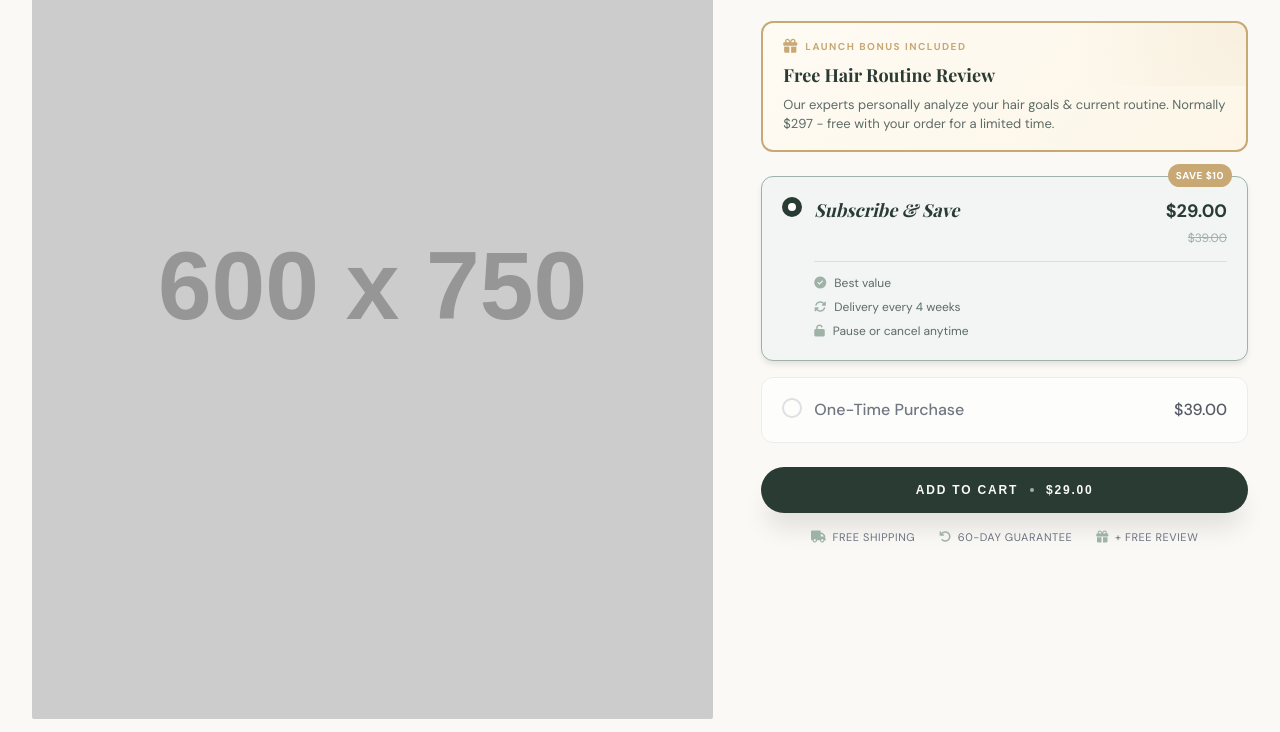
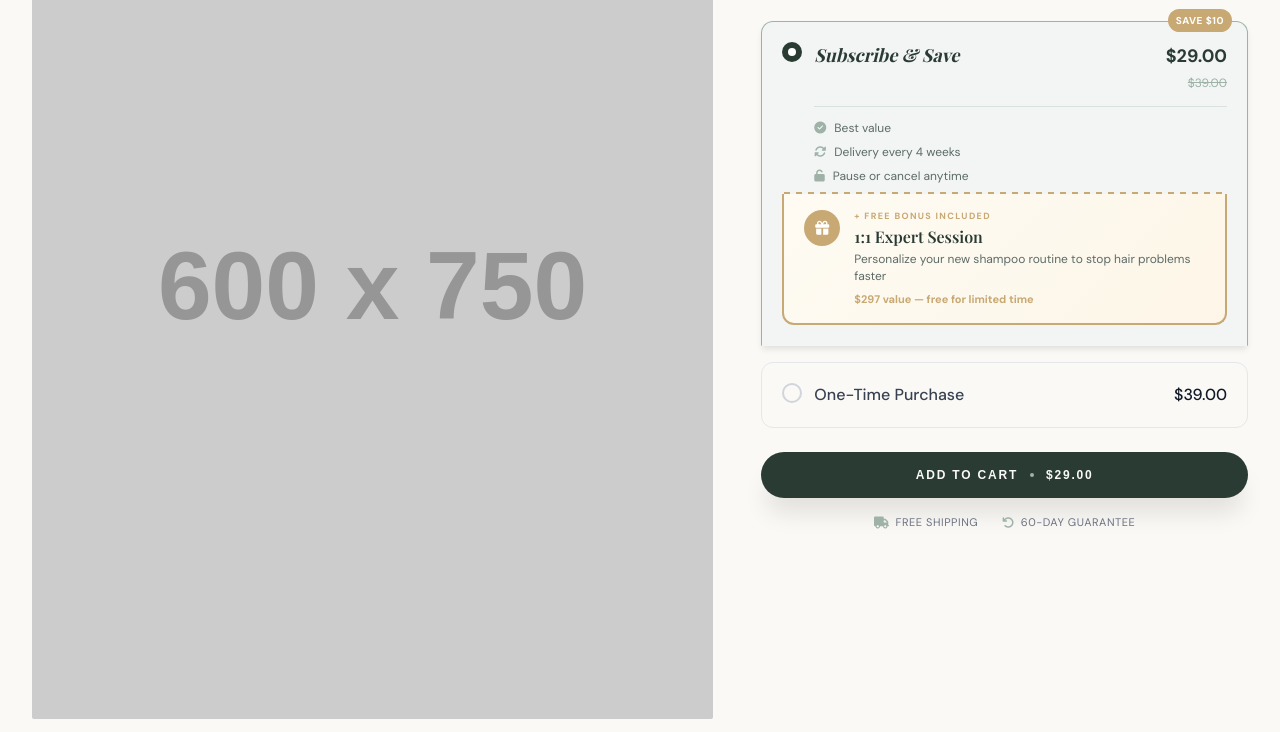
Before and after one commit to niklas-exitace/dualis-atf-experiments, a plain HTML site: page index.html in a window 1280 px wide. Shown: the part 325-1057 px from the top of the page. Drawn offline with nearby package versions, Linux system fonts and the light colour scheme; placeholder pictures from the web are drawn by us; a web font is replaced by a local one.

Commit message:
feat: attach offer box to selected purchase option (Pauline feedback)
Changes per Pauline's feedback:
- Removed floating offer box that looked like a selectable option
- Attached bonus box to each purchase option (only shows when selected)
- Bonus box moves with selection (subscribe vs one-time)
- Updated copy: 'Personalize your new shampoo routine to stop hair problems faster'
- Visual connector between option and bonus
- Smooth slide-down animation when switching

This makes it clear the free 1:1 session is INCLUDED with whichever option they choose.

🤖 Generated with [Claude Code](https://claude.com/claude-code)

Co-Authored-By: Claude Opus 4.5 <noreply@anthropic.com>

```diff
--- a/index.html
+++ b/index.html
@@ -3,18 +3,18 @@
 <head>
   <meta charset="UTF-8">
   <meta name="viewport" content="width=device-width, initial-scale=1.0">
-  <title>DUALIS - ATF Experiment A (Announcement Bar)</title>
+  <title>DUALIS - ATF Experiment B (Attached Offer)</title>
   <link href="https://cdnjs.cloudflare.com/ajax/libs/font-awesome/6.4.0/css/all.min.css" rel="stylesheet">
   <link href="https://fonts.googleapis.com/css2?family=DM+Sans:opsz,wght@9..40,300;9..40,400;9..40,500;9..40,700&family=Playfair+Display:ital,wght@0,400;0,600;0,700;1,400;1,600&display=swap" rel="stylesheet">
   <link rel="stylesheet" href="styles.css">
 </head>
 <body>
 
-<!-- EXPERIMENT A: Enhanced Announcement Bar with Offer -->
+<!-- EXPERIMENT B: Announcement Bar (simpler) -->
 <div class="dualis-announcement-bar dualis-announcement-bar--offer">
   <div class="announcement-offer">
     <span class="announcement-offer__badge">LAUNCH SPECIAL</span>
-    <span class="announcement-offer__text">Free Personalized Hair Routine Review ($297 value) with every order</span>
+    <span class="announcement-offer__text">Free 1:1 Expert Session ($297 value) included with every order</span>
     <span class="announcement-offer__timer">Limited time only</span>
   </div>
 </div>
@@ -77,23 +77,13 @@
           <p class="dualis-hero__subtitle">Two shampoos. One method for longer hair.</p>
         </div>
 
-        <!-- EXPERIMENT: Offer Box in Hero -->
-        <div class="hero-offer-box">
-          <div class="hero-offer-box__header">
-            <i class="fas fa-gift"></i>
-            <span>LAUNCH BONUS INCLUDED</span>
-          </div>
-          <div class="hero-offer-box__content">
-            <h4>Free Hair Routine Review</h4>
-            <p>Our experts personally analyze your hair goals & current routine. Normally $297 - free with your order for a limited time.</p>
-          </div>
-        </div>
+        <!-- Purchase Options with ATTACHED Offer Box -->
+        <div class="dualis-hero__purchase">
 
-        <!-- Purchase Options -->
-        <div class="dualis-hero__purchase">
+          <!-- Subscribe Option -->
           <label class="price-option price-option--selected">
             <input type="radio" name="purchase_type" value="subscribe" class="price-option__radio" checked>
-            <div class="price-option__container">
+            <div class="price-option__container price-option__container--with-bonus">
               <span class="price-option__badge">Save $10</span>
               <div class="price-option__content">
                 <div class="price-option__dot"></div>
@@ -112,16 +102,50 @@
                   </div>
                 </div>
               </div>
+
+              <!-- ATTACHED Bonus Box (only shows when this option selected) -->
+              <div class="price-option__bonus">
+                <div class="price-option__bonus-connector"></div>
+                <div class="price-option__bonus-content">
+                  <div class="price-option__bonus-icon">
+                    <i class="fas fa-gift"></i>
+                  </div>
+                  <div class="price-option__bonus-text">
+                    <span class="price-option__bonus-label">+ FREE BONUS INCLUDED</span>
+                    <span class="price-option__bonus-title">1:1 Expert Session</span>
+                    <span class="price-option__bonus-desc">Personalize your new shampoo routine to stop hair problems faster</span>
+                    <span class="price-option__bonus-value">$297 value — free for limited time</span>
+                  </div>
+                </div>
+              </div>
             </div>
           </label>
+
+          <!-- One-Time Option -->
           <label class="price-option">
             <input type="radio" name="purchase_type" value="onetime" class="price-option__radio">
-            <div class="price-option__container price-option__container--simple">
+            <div class="price-option__container price-option__container--with-bonus">
               <div class="price-option__content">
                 <div class="price-option__dot"></div>
                 <div class="price-option__details price-option__details--inline">
                   <span class="price-option__title--simple">One-Time Purchase</span>
                   <span class="price-option__price--simple">$39.00</span>
+                </div>
+              </div>
+
+              <!-- ATTACHED Bonus Box (only shows when this option selected) -->
+              <div class="price-option__bonus">
+                <div class="price-option__bonus-connector"></div>
+                <div class="price-option__bonus-content">
+                  <div class="price-option__bonus-icon">
+                    <i class="fas fa-gift"></i>
+                  </div>
+                  <div class="price-option__bonus-text">
+                    <span class="price-option__bonus-label">+ FREE BONUS INCLUDED</span>
+                    <span class="price-option__bonus-title">1:1 Expert Session</span>
+                    <span class="price-option__bonus-desc">Personalize your new shampoo routine to stop hair problems faster</span>
+                    <span class="price-option__bonus-value">$297 value — free for limited time</span>
+                  </div>
                 </div>
               </div>
             </div>
@@ -139,7 +163,6 @@
         <div class="hero-trust-badges">
           <span><i class="fas fa-truck"></i> Free Shipping</span>
           <span><i class="fas fa-undo"></i> 60-Day Guarantee</span>
-          <span><i class="fas fa-gift"></i> + Free Review</span>
         </div>
       </div>
     </div>
@@ -170,16 +193,21 @@
 <section class="section-padding bg-white" style="min-height: 50vh;">
   <div class="dualis-container text-center">
     <h2 class="section-title">Rest of page continues below...</h2>
-    <p class="section-subtitle">This is the ATF experiment preview - scroll up to see the offer treatment</p>
+    <p class="section-subtitle">This is the ATF experiment preview - the offer box now attaches to whichever option is selected</p>
   </div>
 </section>
 
 <script>
-  // Price selector
+  // Price selector - bonus box follows selection
   document.querySelectorAll('input[name="purchase_type"]').forEach(radio => {
     radio.addEventListener('change', function() {
+      // Update selected state
       document.querySelectorAll('.price-option').forEach(opt => opt.classList.remove('price-option--selected'));
       this.closest('.price-option').classList.add('price-option--selected');
+
+      // Update cart button price
+      const price = this.value === 'subscribe' ? '$29.00' : '$39.00';
+      document.querySelector('.dualis-hero__atc span:last-child').textContent = price;
     });
   });
 </script>
--- a/styles.css
+++ b/styles.css
@@ -640,3 +640,142 @@ h1, h2, h3, h4, .serif { font-family: var(--font-serif); }
   font-weight: 300;
   font-style: italic;
 }
+
+/* ===========================================
+   ATTACHED BONUS BOX - EXPERIMENT B
+   Per Pauline feedback: bonus attaches to selected option
+   =========================================== */
+
+/* Container for bonus - only visible when option is selected */
+.price-option__bonus {
+  display: none;
+  margin-top: -1px; /* overlap border */
+  position: relative;
+}
+
+/* Show bonus only on selected option */
+.price-option--selected .price-option__bonus {
+  display: block;
+}
+
+/* Visual connector from option to bonus */
+.price-option__bonus-connector {
+  position: absolute;
+  left: 2rem;
+  top: 0;
+  width: 2px;
+  height: 12px;
+  background-color: var(--color-gold);
+}
+
+/* Main bonus content area */
+.price-option__bonus-content {
+  display: flex;
+  align-items: flex-start;
+  gap: 0.875rem;
+  background: linear-gradient(135deg, #fefbf3 0%, #fdf6e8 100%);
+  border: 2px solid var(--color-gold);
+  border-top: none;
+  border-radius: 0 0 0.75rem 0.75rem;
+  padding: 1rem 1.25rem;
+  margin-top: 10px;
+  position: relative;
+}
+
+/* Dashed top border effect */
+.price-option__bonus-content::before {
+  content: '';
+  position: absolute;
+  top: -2px;
+  left: 0;
+  right: 0;
+  height: 2px;
+  background: repeating-linear-gradient(
+    90deg,
+    var(--color-gold) 0px,
+    var(--color-gold) 6px,
+    transparent 6px,
+    transparent 12px
+  );
+}
+
+/* Gift icon container */
+.price-option__bonus-icon {
+  width: 36px;
+  height: 36px;
+  background-color: var(--color-gold);
+  border-radius: 50%;
+  display: flex;
+  align-items: center;
+  justify-content: center;
+  flex-shrink: 0;
+}
+
+.price-option__bonus-icon i {
+  color: white;
+  font-size: 14px;
+}
+
+/* Text content */
+.price-option__bonus-text {
+  display: flex;
+  flex-direction: column;
+  gap: 0.125rem;
+}
+
+.price-option__bonus-label {
+  font-size: 9px;
+  font-weight: 700;
+  text-transform: uppercase;
+  letter-spacing: 0.15em;
+  color: var(--color-gold);
+}
+
+.price-option__bonus-title {
+  font-family: var(--font-serif);
+  font-size: 16px;
+  font-weight: 600;
+  color: var(--color-forest);
+}
+
+.price-option__bonus-desc {
+  font-size: 12px;
+  color: #5C6B66;
+  line-height: 1.4;
+}
+
+.price-option__bonus-value {
+  font-size: 11px;
+  font-weight: 600;
+  color: var(--color-gold);
+  margin-top: 0.25rem;
+}
+
+/* When selected, extend the main container styling */
+.price-option--selected .price-option__container--with-bonus {
+  border-radius: 0.75rem 0.75rem 0 0;
+  border-bottom-color: transparent;
+}
+
+/* Smooth transition */
+.price-option__bonus-content {
+  animation: slideDown 0.2s ease-out;
+}
+
+@keyframes slideDown {
+  from {
+    opacity: 0;
+    transform: translateY(-8px);
+  }
+  to {
+    opacity: 1;
+    transform: translateY(0);
+  }
+}
+
+/* One-time option adjustments when selected */
+.price-option:last-child.price-option--selected .price-option__container--simple {
+  opacity: 1;
+  background-color: var(--color-sage-light);
+  border-color: var(--color-sage);
+}
```
